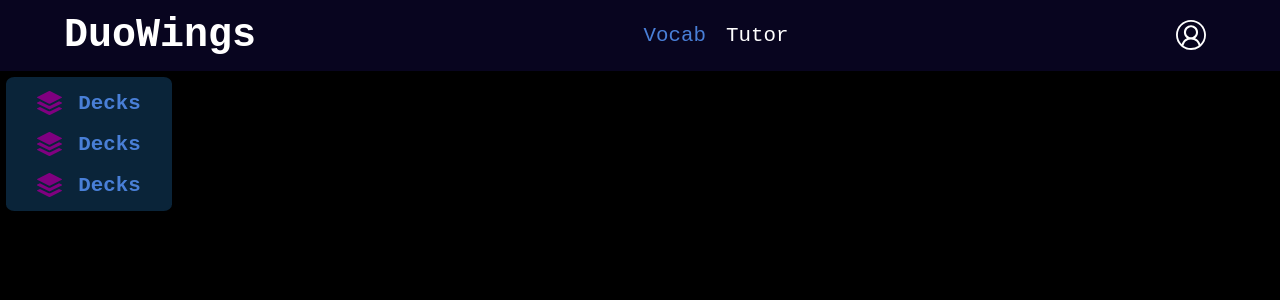
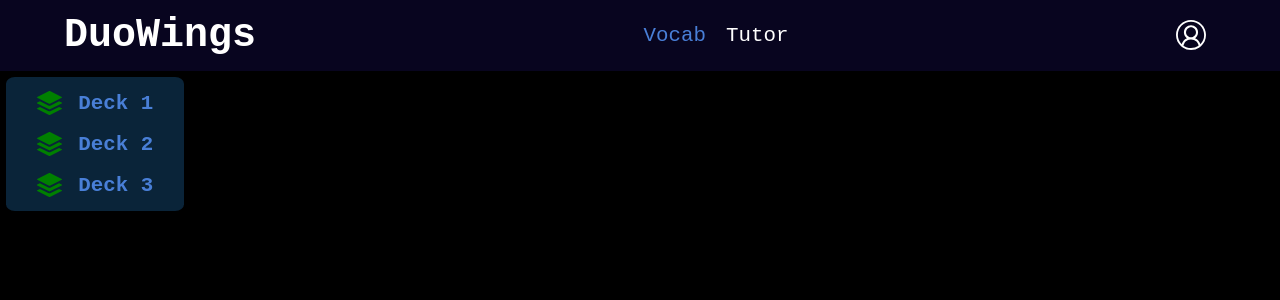
Before and after one commit to devingdaniels/DuoWings, a React (Vite) app in the folder frontend/: page /tutor in a window 1280 px wide. Shown: the top 300 px of the page. Built offline with nearby package versions, Linux system fonts and the light colour scheme; no server answers; a web font is replaced by a local one.

Commit message:
Implementing tutor menu panel.

```diff
--- a/frontend/src/components/DeckMenuPanel.tsx
+++ b/frontend/src/components/DeckMenuPanel.tsx
@@ -22,8 +22,8 @@ const MenuPanel: React.FC<DeckMenuPanelProps> = ({ decks }) => {
               className={({ isActive }) => (isActive ? "active" : "")}
             >
               <div className="menu-panel-item">
-                <BsStack color="purple" size={25} />
-                <h4 className="item-title">Decks</h4>
+                <BsStack color="green" size={25} />
+                <h4 className="item-title">{deck.title}</h4>
               </div>
             </NavLink>
           </div>
--- a/frontend/src/components/MenuPanel.tsx
+++ b/frontend/src/components/MenuPanel.tsx
@@ -8,7 +8,7 @@ const MenuPanel: React.FC = () => {
       <div className="menu-item-wrapper">
         <NavLink to="/vocab/decks" className={({ isActive }) => (isActive ? "active" : "")}>
           <div className="menu-panel-item">
-            <BsStack color="purple" size={25} />
+            <BsStack color="green" size={25} />
             <h4 className="item-title">Decks</h4>
           </div>
         </NavLink>
```
Also changed, not shown: 1 other file (tests, documents, lock files or other folders).
